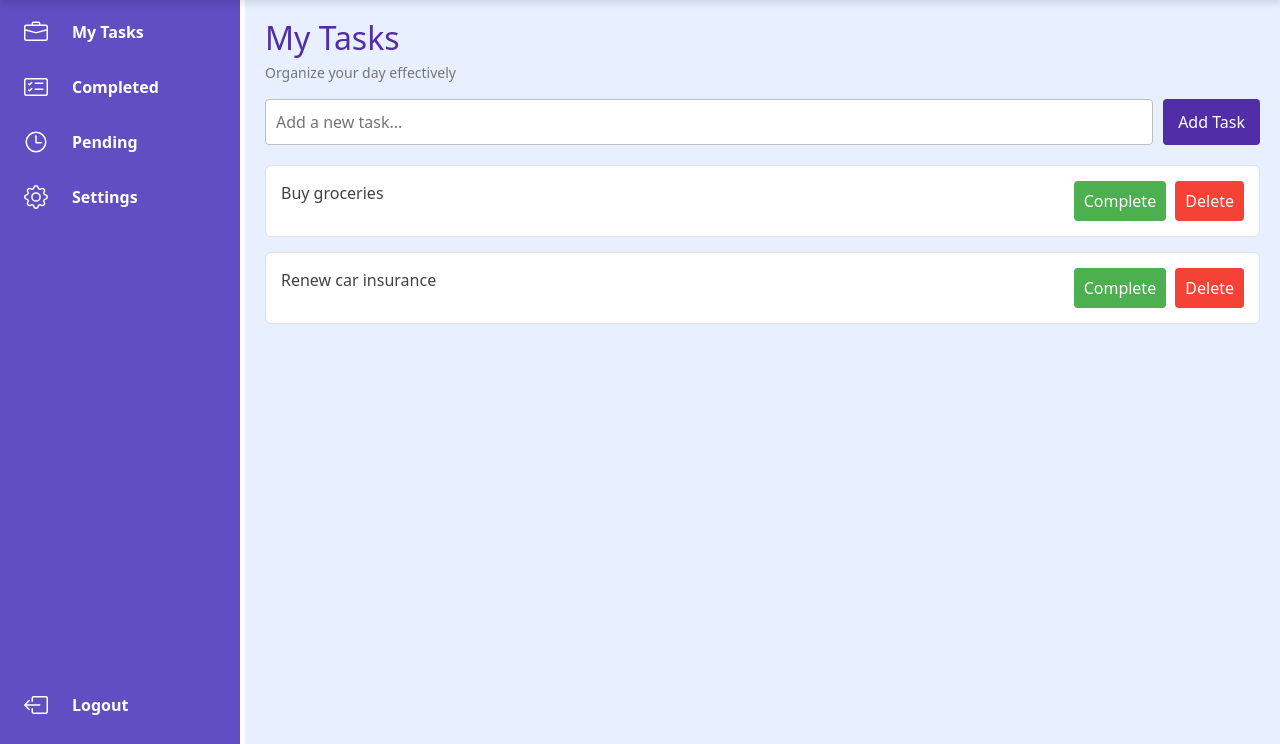
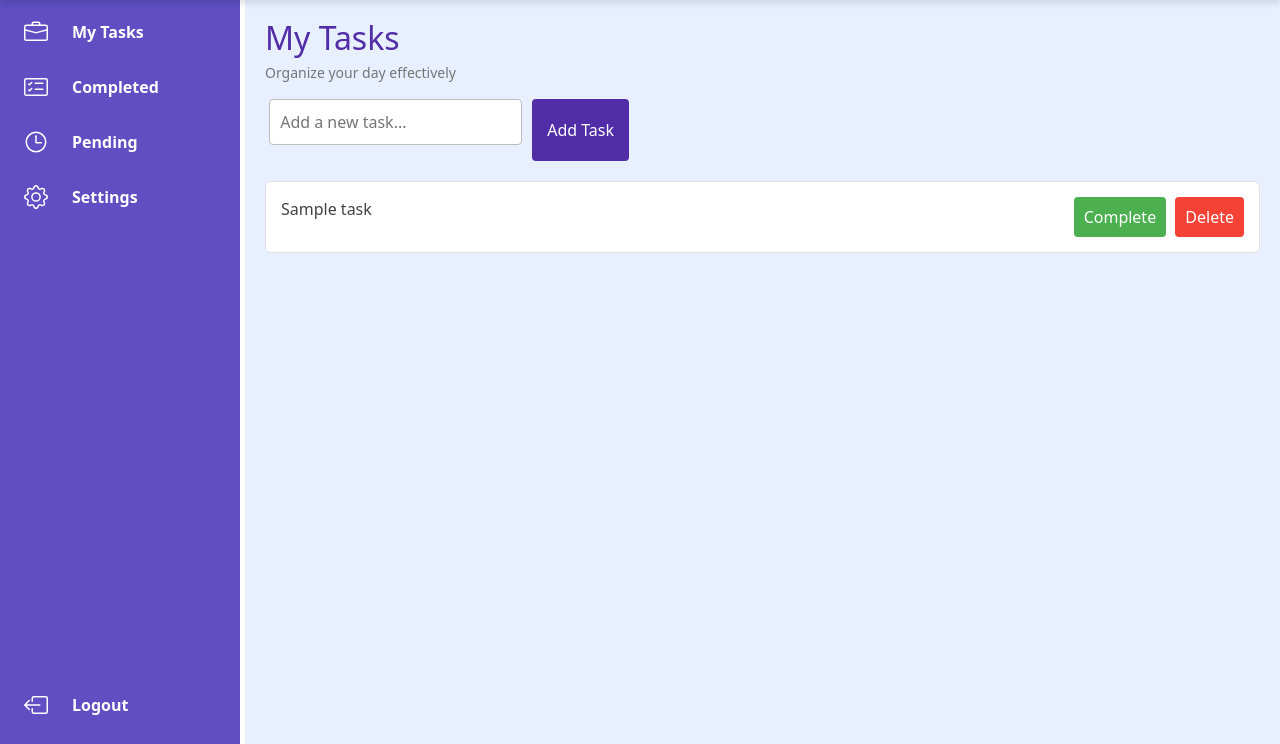
Before and after one commit to jvcarpena/TaskFlow-Website, a Flask app: template templates/to-do-list.html in a window 1280 px wide. Shown: the part 56-800 px from the top of the page. Run offline with Flask 3, Linux system fonts and the light colour scheme; tables that the repository leaves empty hold one stand-in row (values such as "Sample post"); the template is opened without the code that fills it: values that come from a table or form of the project are taken from there, most other values are stand-ins (such as "Sample title", 1, 10 or a date in 2020); some libraries are stand-ins or nearby versions.

Commit message:
Configure the dashboard route that handle both the posting all the tasks of user and adding a new task.

```diff
--- a/forms.py
+++ b/forms.py
@@ -14,3 +14,8 @@ class LoginForm(FlaskForm):
     email = StringField("Email", validators=[DataRequired()])
     password = PasswordField("Password", validators=[DataRequired()])
     submit = SubmitField("Login")
+
+
+class TaskForm(FlaskForm):
+    task = StringField("", validators=[DataRequired()])
+    submit = SubmitField("Add Task")
--- a/main.py
+++ b/main.py
@@ -9,7 +9,7 @@ from sqlalchemy.orm import relationship, DeclarativeBase, Mapped, mapped_column
 from sqlalchemy import Integer, String, Text
 from functools import wraps
 from werkzeug.security import generate_password_hash, check_password_hash
-from forms import RegisterForm, LoginForm
+from forms import RegisterForm, LoginForm, TaskForm
 from flask_wtf.csrf import CSRFProtect
 
 # Load .env file
@@ -30,16 +30,29 @@ gravatar = Gravatar(app,
                     use_ssl=False,
                     base_url=None)
 
+
+# Custom decorator to protect the dashboard route.
+def authenticated_user_only(function):
+    @wraps(function)
+    def decorated_function(*args, **kwargs):
+        # print(current_user.is_authenticated)
+        if not current_user.is_authenticated:
+            return abort(403)
+
+        return function(*args, **kwargs)
+    return decorated_function
+
+
 # Configure the flask_login using the LoginManager Class
 # and it needs secret key to be set
-# login_manager = LoginManager()
-# login_manager.init_app(app)
-#
-#
-# # Create a user_loader callback. This callback will reload the user object from the database.
-# @login_manager.user_loader
-# def load_user(user_id):
-#     return db.session.get(User, user_id)
+login_manager = LoginManager()
+login_manager.init_app(app)
+
+
+# Create a user_loader callback. This callback will reload the user object from the database.
+@login_manager.user_loader
+def load_user(user_id):
+    return db.session.get(User, user_id)
 
 
 # This creates a Base that inherits from the Declarative Base
@@ -66,7 +79,7 @@ class Tasks(db.Model):
     task_author = relationship("User", back_populates="tasks")
 
 
-class User(db.Model):
+class User(UserMixin, db.Model):
     __tablename__ = "user_data"
     id: Mapped[int] = mapped_column(Integer, primary_key=True)
     name: Mapped[str] = mapped_column(String(100), nullable=False)
@@ -98,7 +111,7 @@ def register():
         plain_password = form.password.data
         user = db.session.execute(db.select(User).where(User.email == email)).scalar()
 
-        if user:
+        if user:  # Check if the user email already exist in the database.
             flash("You've already registered with that email, login instead!")
             return redirect(url_for("login"))
 
@@ -116,10 +129,10 @@ def register():
         db.session.add(new_user)
         db.session.commit()
 
-        # login_user(new_user)
-        return render_template("to-do-list.html")
+        login_user(new_user)
+        return redirect(url_for("get_all_tasks"))
 
-    return render_template("register.html", form=form)
+    return render_template("register.html", form=form, current_user=current_user)
 
 
 @app.route("/login", methods=["POST", "GET"])
@@ -140,8 +153,33 @@ def login():
             flash("Incorrect password!")
             return redirect(url_for("login"))
 
-        return render_template("to-do-list.html")
-    return render_template("login.html", form=form)
+        login_user(user)
+        return redirect(url_for("get_all_tasks"))
+    return render_template("login.html", form=form, current_user=current_user)
+
+
+@app.route("/logout")
+def logout():
+    logout_user()
+    return redirect(url_for("home"))
+
+
+@app.route("/dashboard", methods=["POST", "GET"])
+@authenticated_user_only
+def get_all_tasks():
+    """This route handle both the posting all the task in database.
+    And adding a new task."""
+    form = TaskForm()
+    if form.validate_on_submit():
+        new_task = Tasks(title=form.task.data,
+                         author_id=current_user.id)
+        db.session.add(new_task)
+        db.session.commit()
+        return redirect(url_for("get_all_tasks"))
+
+    result = db.session.execute(db.select(Tasks))
+    tasks = result.scalars().all()
+    return render_template("to-do-list.html", current_user=current_user, all_task=tasks, form=form)
 
 
 if __name__ == "__main__":
--- a/static/css/to-do-page.css
+++ b/static/css/to-do-page.css
@@ -140,7 +140,7 @@
   margin-bottom: 20px;
 }
 
-.todo-input input {
+.todo-input .task-field {
   flex: 1;
   padding: 10px;
   border: 1px solid #bdbdbd;
--- a/templates/to-do-list.html
+++ b/templates/to-do-list.html
@@ -1,4 +1,5 @@
 <!doctype html>
+{% from "bootstrap5/form.html" import render_field %}
 <html lang="en">
   <head>
     <meta charset="utf-8">
@@ -34,7 +35,7 @@
               <li><a class="dropdown-item" href="#">My Profile</a></li>
               <li><a class="dropdown-item" href="#">Settings</a></li>
               <li><hr class="dropdown-divider"></li>
-              <li><a class="dropdown-item text-danger logout" href="#">Logout</a></li>
+              <li><a class="dropdown-item text-danger logout" href="{{ url_for('logout') }}">Logout</a></li>
             </ul>
           </div>
         </div>
@@ -60,10 +61,12 @@
         <img src="/static/assets/img/settings.svg" alt="originals-icon">
         <div>Settings</div>
       </div>
+      <a style="text-decoration: none;" href="{{ url_for('logout') }}">
         <div class="sidebar-link logout-sidebar">
           <img src="/static/assets/img/logout.svg" alt="youtube-music-icon">
           <div>Logout</div>
         </div>
+      </a>
     </nav>
     <!-- SIDEBAR -->
 
@@ -75,26 +78,24 @@
             <p>Organize your day effectively</p>
           </div>
 
+          <form action="{{ url_for('get_all_tasks') }}" method="POST">
+            {{ form.hidden_tag() }}
             <div class="todo-input">
-            <input type="text" placeholder="Add a new task..." />
-            <button class="btn-add">Add Task</button>
+              {{ render_field(form.task, class="task-field", placeholder="Add a new task...") }}
+              {{ render_field(form.submit, class="btn-add") }}
             </div>
+          </form>
 
           <div class="todo-list">
+            {% for task in all_task %}
             <div class="todo-item">
-              <span>Buy groceries</span>
+              <span>{{ task.title }}</span>
               <div class="todo-actions">
                 <button class="btn-complete">Complete</button>
                 <button class="btn-delete">Delete</button>
               </div>
             </div>
-            <div class="todo-item">
-              <span>Renew car insurance</span>
-              <div class="todo-actions">
-                <button class="btn-complete">Complete</button>
-                <button class="btn-delete">Delete</button>
-              </div>
-            </div>
+            {% endfor %}
             <!-- Add more tasks -->
           </div>
         </div>
```
Lines whose indentation alone changed are shown as unchanged.
